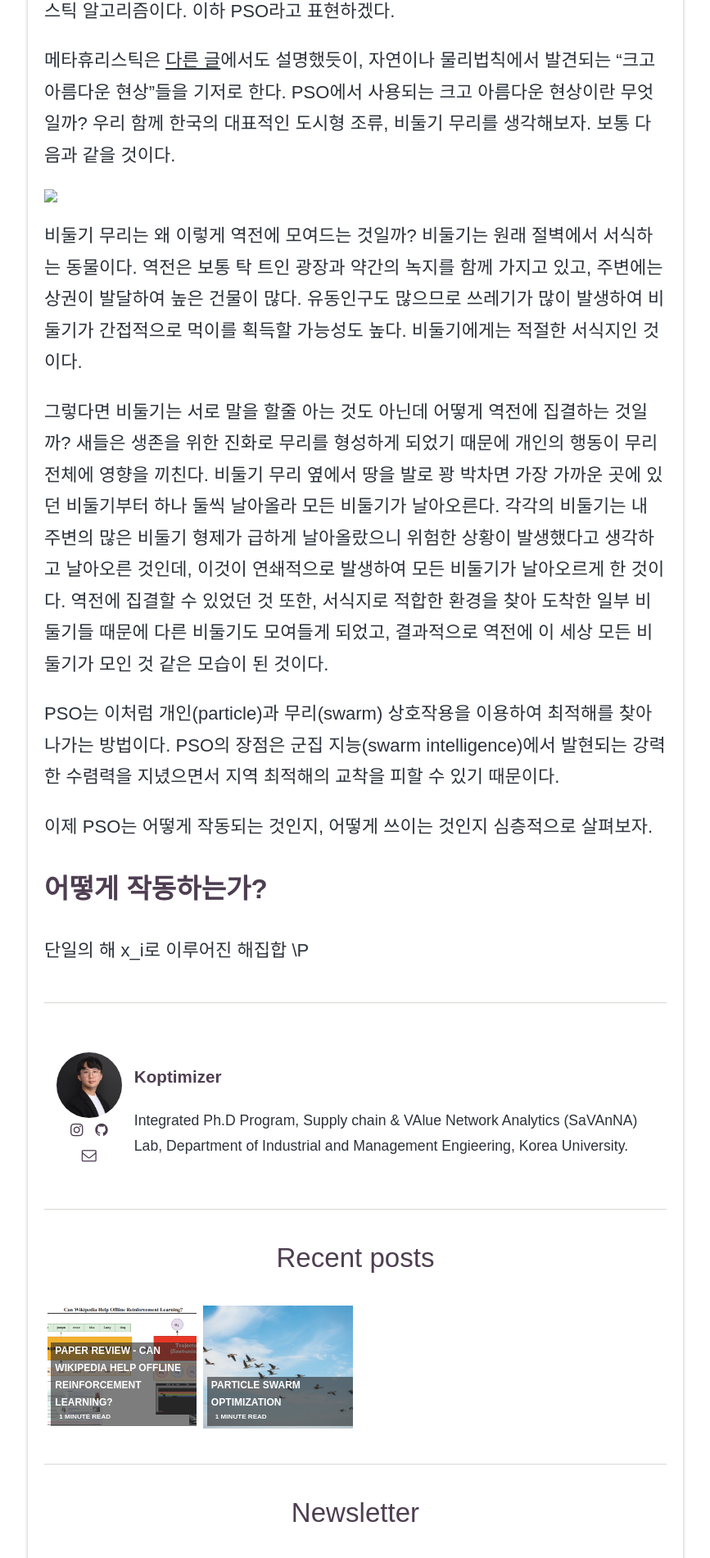
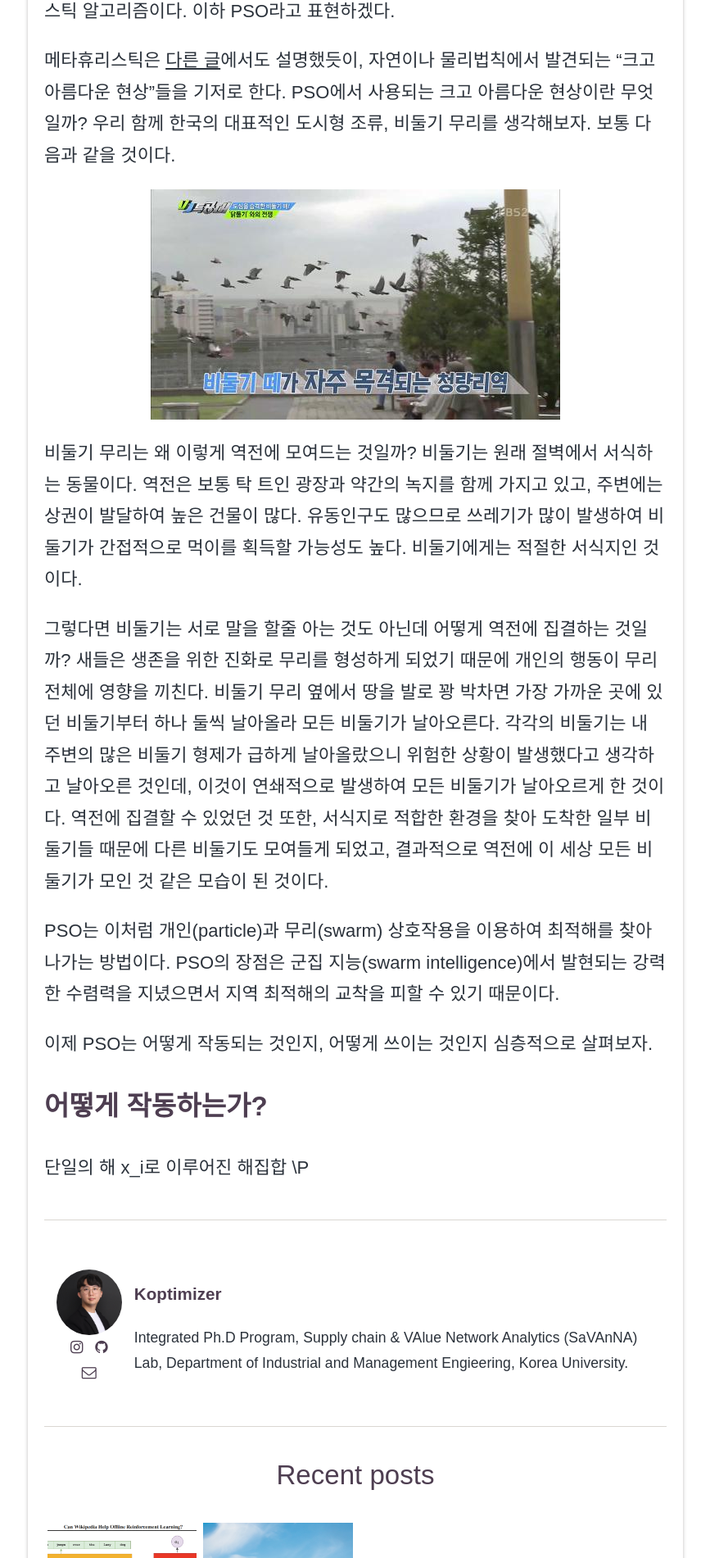
Before and after one commit to koptimizer/koptimizer.tech, a Jekyll site: the page built from _posts/2022-03-18-particle_swarm_optimization.md, in a window 1280 px wide. Shown: the part 982-2883 px from the top of the page at 82% size, without its empty margins (206-1073 px from the left). Built offline with Jekyll 4.4.1, drawn with Linux system fonts in a browser that asks for light colours; comment, search, counter and statistics services are not loaded.

Commit message:
Update 2022-03-18-particle_swarm_optimization.md

```diff
--- a/_posts/2022-03-18-particle_swarm_optimization.md
+++ b/_posts/2022-03-18-particle_swarm_optimization.md
@@ -15,7 +15,7 @@ mathjax: yes
 입자 군집 최적화(particle swarm optimization)는 [Kennedy and Ebergart(1995)](https://ieeexplore.ieee.org/stamp/stamp.jsp?arnumber=488968&casa_token=sAtJffqCtHcAAAAA:Zrxnhv4yrmgdc0P6R61_ebomVMzFXcR0pYounK8SqDT2lvat2OYq8KGuaANbDhCobhdaH2b8LQ&tag=1)에서 제안되었으며, 새나 벌레 등이 무리를 지어 행동하는 패턴에서 착안된 메타휴리스틱 알고리즘이다. 이하 PSO라고 표현하겠다.
 
 메타휴리스틱은 [다른 글]()에서도 설명했듯이, 자연이나 물리법칙에서 발견되는 "크고 아름다운 현상"들을 기저로 한다. PSO에서 사용되는 크고 아름다운 현상이란 무엇일까? 우리 함께 한국의 대표적인 도시형 조류, 비둘기 무리를 생각해보자. 보통 다음과 같을 것이다.
-<center><img src = ".assets/img/posts/20220318/pig.jpg"></center>
+<center><img src = "./assets/img/posts/20220318/pig.jpg"></center>
 
 비둘기 무리는 왜 이렇게 역전에 모여드는 것일까? 비둘기는 원래 절벽에서 서식하는 동물이다. 역전은 보통 탁 트인 광장과 약간의 녹지를 함께 가지고 있고, 주변에는 상권이 발달하여 높은 건물이 많다. 유동인구도 많으므로 쓰레기가 많이 발생하여 비둘기가 간접적으로 먹이를 획득할 가능성도 높다. 비둘기에게는 적절한 서식지인 것이다.
 
```
